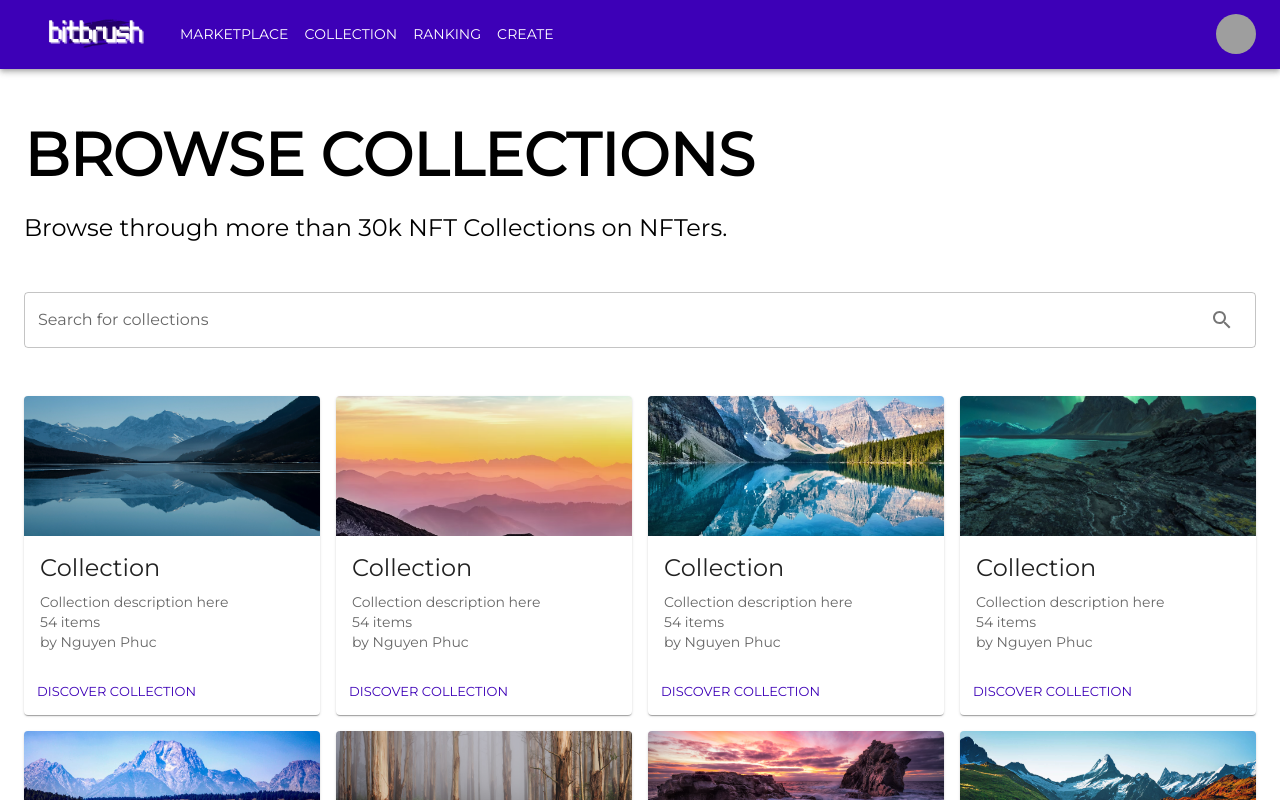
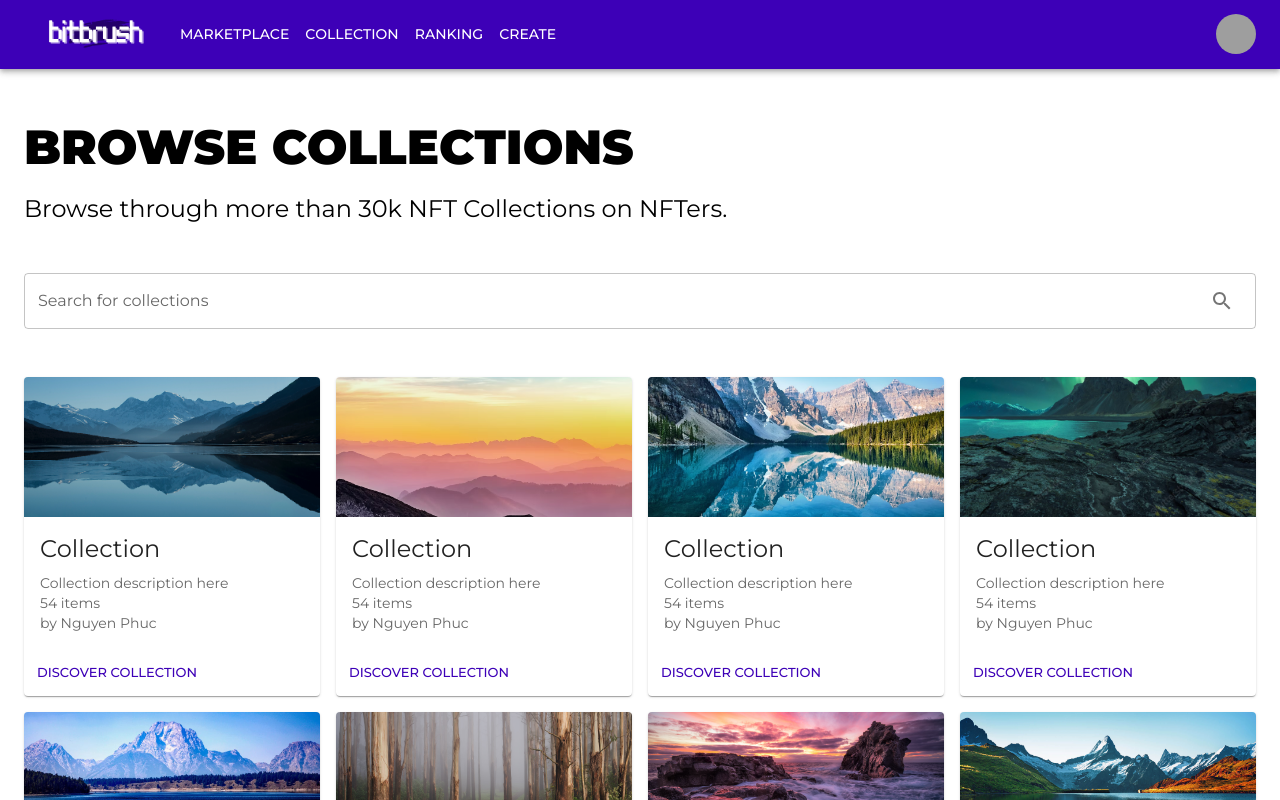
Before and after one commit to daylanguyenphuc/BitBrush, a React (Create React App) app: page /collection in a window 1280 px wide. Shown: the top 800 px of the page. Built offline with nearby package versions, Linux system fonts and the light colour scheme; grey boxes are pictures that could not be loaded.

Commit message:
Modify styles

```diff
--- a/src/App.js
+++ b/src/App.js
@@ -4,7 +4,11 @@ import '@fontsource/roboto/300.css';
 import '@fontsource/roboto/400.css';
 import '@fontsource/roboto/500.css';
 import '@fontsource/roboto/700.css';
-import '@fontsource/montserrat';
+import '@fontsource/montserrat/400.css';
+import '@fontsource/montserrat/500.css';
+import '@fontsource/montserrat/700.css';
+import '@fontsource/montserrat/800.css';
+import '@fontsource/montserrat/900.css';
 
 import Header from "./Header";
 import Footer from './Footer';
@@ -28,6 +32,10 @@ const theme = createTheme({
     },
   },
   typography: {
+    h2: {
+      fontWeight: 900,
+      fontSize: "3rem",
+    },
     fontFamily: [
       'Montserrat',
       'sans-serif',
--- a/src/Collection.js
+++ b/src/Collection.js
@@ -26,7 +26,16 @@ const Collection = () => {
     return (
         <>
         <Container maxWidth="xl" style={{ marginTop: '50px', marginBottom: '20px' }}>
-            <Typography variant="h2" style={{ fontWeight: 'bold', textTransform: 'uppercase'}} gutterBottom>Browse collections</Typography>
+            <Typography
+            variant="h2"
+            style={{
+                textTransform: 'uppercase',
+                fontSize: '3rem',
+            }}
+            gutterBottom
+            >
+            Browse Collections
+            </Typography>
             <Typography variant="h5" gutterBottom>Browse through more than 30k NFT Collections on NFTers.</Typography>
         </Container>
 
--- a/src/Create.js
+++ b/src/Create.js
@@ -10,7 +10,16 @@ const Create = () => {
                 <Grid item xs={12} sm={12} md={6.5} style={{ padding: '0 5%' }}>
                     <Grid container spacing={10}>
                         <Grid item xs={12} sm={12} md={12} style={{ marginTop: '20vh' }}>
-                            <Typography variant="h2" style={{ fontWeight: 'bold', textTransform: 'uppercase' }} gutterBottom>Create</Typography>
+                            <Typography
+                            variant="h2"
+                            style={{
+                                textTransform: 'uppercase',
+                                fontSize: '3rem',
+                            }}
+                            gutterBottom
+                            >
+                            Create
+                            </Typography>
                             <Typography variant="h5" gutterBottom>Create your items by dropping a collection or minting an NFT</Typography>
                         </Grid>
                         <Grid item xs={12} sm={12} md={12} style={{ marginBottom: '20vh', display: 'flex' }}>
--- a/src/Header.js
+++ b/src/Header.js
@@ -67,7 +67,7 @@ function Header() {
             </Typography>
           </Link> */}
 
-          <Box sx={{ flexGrow: 1, display: { xs: 'flex', md: 'none' } }}>
+          <Box sx={{ flexGrow: 1, display: { xs: 'flex', md: 'none', justifyContent: 'flex-end' } }}>
             <IconButton
               size="large"
               aria-label="account of current user"
@@ -103,7 +103,7 @@ function Header() {
               <Link to='/create' style={{textDecoration:'none', color:'#4a4a4a'}}><MenuItem><Typography textAlign="center">Create</Typography></MenuItem></Link>
             </Menu>
           </Box>
-          <Box sx={{ flexGrow: 1, display: { xs: 'none', md: 'flex' } }}>
+          <Box sx={{ flexGrow: 1, display: { xs: 'none', md: 'flex', justifyContent: 'flex-start'  } }}>
             <Link to='/marketplace' style={{textDecoration:'none'}}><Button sx={{ my: 2, color: 'white', display: 'block' }}>Marketplace</Button></Link>
             <Link to='/collection' style={{textDecoration:'none'}}><Button sx={{ my: 2, color: 'white', display: 'block' }}>Collection</Button></Link>
             <Link to='/ranking' style={{textDecoration:'none'}}><Button sx={{ my: 2, color: 'white', display: 'block' }}>Ranking</Button></Link>
--- a/src/Homepage.js
+++ b/src/Homepage.js
@@ -24,7 +24,7 @@ const Homepage = () => {
                     <Grid item xs={12} sm={12} md={7}>
                         <Grid container style={{ margin: '30px 0', padding: '0 5%' }}>
                             <Grid item xs={12} sm={12} md={12}>
-                                <Typography variant="h2" style={{ fontWeight: 'bold', textTransform: 'uppercase', marginBottom: '1rem' }} >Discover and collect digital art NTFs</Typography>
+                                <Typography variant="h2" style={{ textTransform: 'uppercase', marginBottom: '1rem' }} >Discover and collect digital art NTFs</Typography>
                                 <Typography variant="h5" gutterBottom>Digital marketplace for crypto collectibles and non-fungible tokens (NFTs). Buy, sell and discover exclusive digital assets.</Typography>
                             </Grid>
                             <Grid item xs={12} sm={10} md={10} lg={7}>
--- a/src/Marketplace.js
+++ b/src/Marketplace.js
@@ -62,7 +62,16 @@ const Marketplace = () => {
     return (
         <>
             <Container maxWidth="xl" style={{ marginTop: '50px', marginBottom: '20px' }}>
-                <Typography variant="h2" style={{ fontWeight: 'bold', textTransform: 'uppercase'}} gutterBottom>Marketplace</Typography>
+                <Typography
+                variant="h2"
+                style={{
+                    textTransform: 'uppercase',
+                    fontSize: '3rem',
+                }}
+                gutterBottom
+                >
+                Marketplace
+                </Typography>
                 <Typography variant="h5" gutterBottom>Browse through more than 50K NFTs on the BrushBit Marketplace.</Typography>
             </Container>
 
--- a/src/Ranking.js
+++ b/src/Ranking.js
@@ -19,7 +19,16 @@ const Ranking = () => {
   return (
     <>
     <Container maxWidth="xl" style={{ marginTop: '50px', marginBottom: '20px' }}>
-      <Typography variant="h2" style={{ fontWeight: 'bold', textTransform: 'uppercase'}} >Rankings</Typography>
+      <Typography
+      variant="h2"
+      style={{
+          textTransform: 'uppercase',
+          fontSize: '3rem',
+      }}
+      gutterBottom
+      >
+      Rankings
+      </Typography>
       <Typography variant="h5" gutterBottom>Check out top ranking NFT artists on the NFT Marketplace updated in real-time.</Typography>
     </Container>
 
```
